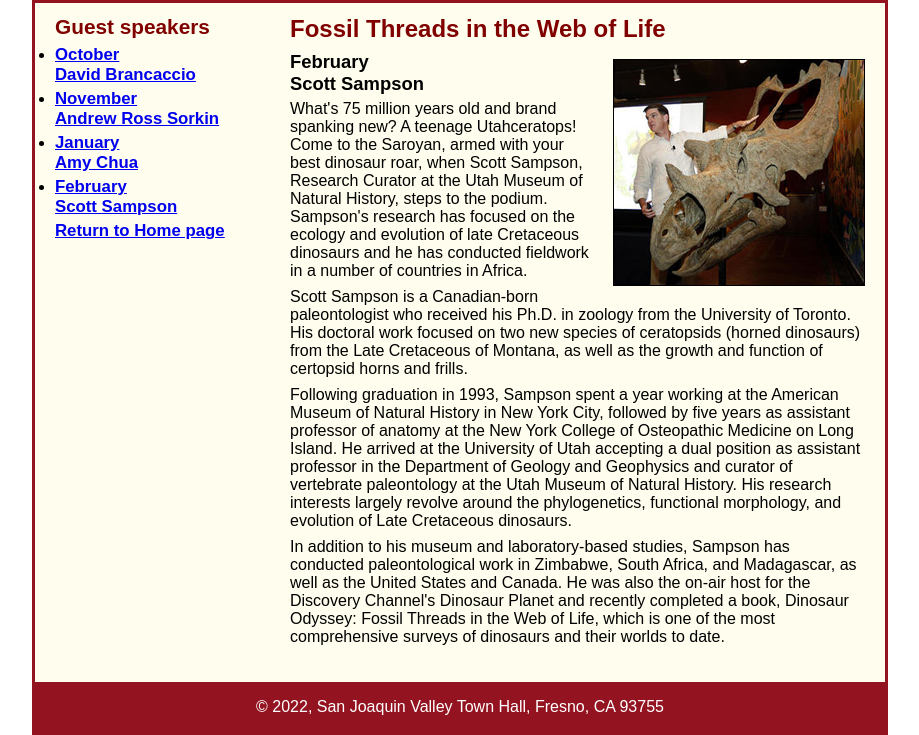
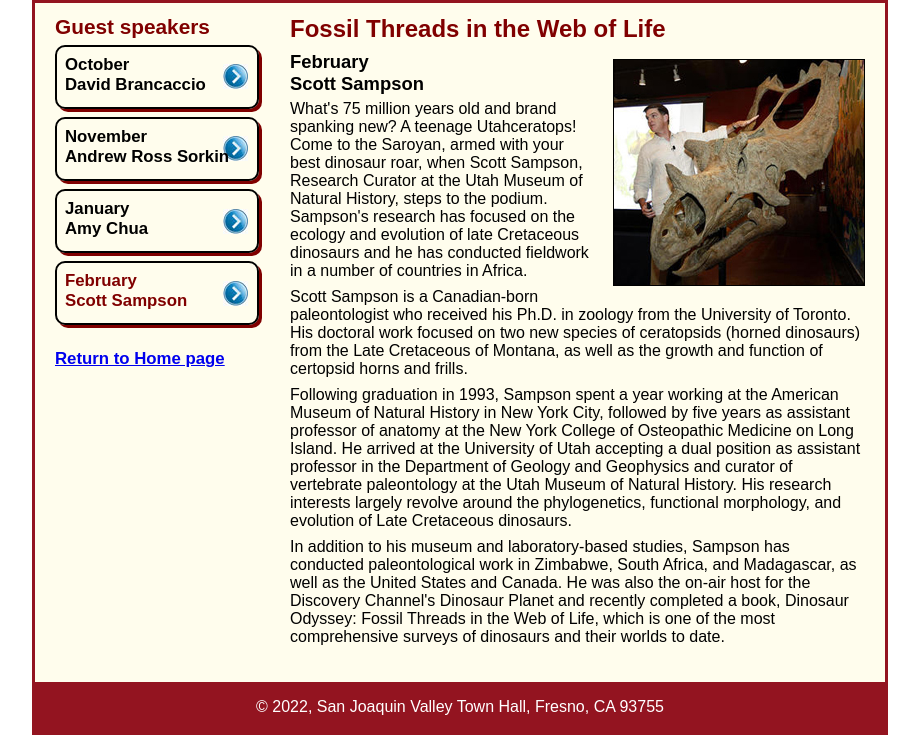
Before and after one commit to adeleon885/cis148-townhall, a plain HTML site: page town_hall/speakers/c15x_sampson.html in a window 1280 px wide. Shown: the part 120-855 px from the top of the page, without its empty margins (180-1099 px from the left). Drawn offline with Linux system fonts and the light colour scheme.

Commit message:
Add files via upload

```diff
--- a/town_hall/speakers/c15x_sampson.html
+++ b/town_hall/speakers/c15x_sampson.html
@@ -48,9 +48,9 @@
 			<h2>Guest speakers</h2>
 			<nav id="nav_list">
 				<ul>
-					<li><a href="speakers/c06x_brancaccio.html"><h3>October<br>David Brancaccio</h3></a></li>
-					<li><a href="#"><h3>November<br>Andrew Ross Sorkin</h3></a></li>
-					<li><a href="#"><h3>January<br>Amy Chua</h3></a></li>
+					<li><a class="sidebar" href="speakers/c06x_brancaccio.html"><h3>October<br>David Brancaccio</h3></a></li>
+					<li><a class="sidebar" href="#"><h3>November<br>Andrew Ross Sorkin</h3></a></li>
+					<li><a class="sidebar" href="#"><h3>January<br>Amy Chua</h3></a></li>
 					<li><a href="speakers/c14x_sampson.html" class="current"><h3>February<br>Scott Sampson</h3></a></li>
 				</ul>
 			</nav>
--- a/town_hall/styles/c15x_speaker.css
+++ b/town_hall/styles/c15x_speaker.css
@@ -105,3 +105,38 @@ footer p {
 	color: white;
 	padding: 1em 0;
 }
+
+.sidebar:hover {
+	transform: rotateX(360deg);
+	transition: transform 3s ease;
+}
+
+#nav_list ul {
+	list-style: none;
+	margin-left: 0;
+	margin-bottom: 1.5em; }
+#nav_list ul li {
+	width: 200px;
+	margin-bottom: .5em;
+	border: 2px double black;
+	border-radius: 10px;
+	box-shadow: 3px 3px 0 0 #800000;
+	background-image: url("../images/right.jpg");
+	background-repeat: no-repeat;
+	background-position: 95% center;
+}
+#nav_list ul li a {
+	display: block;
+	padding: .5em 0 .5em .5em;
+	text-decoration: none;
+	font-weight: bold;
+	color: black;
+}
+#nav_list ul li a.current {
+	color: #800000;
+}
+
+.current:hover {
+	transform: rotateX(360deg);
+	transition: transform 3s ease;
+}
```
